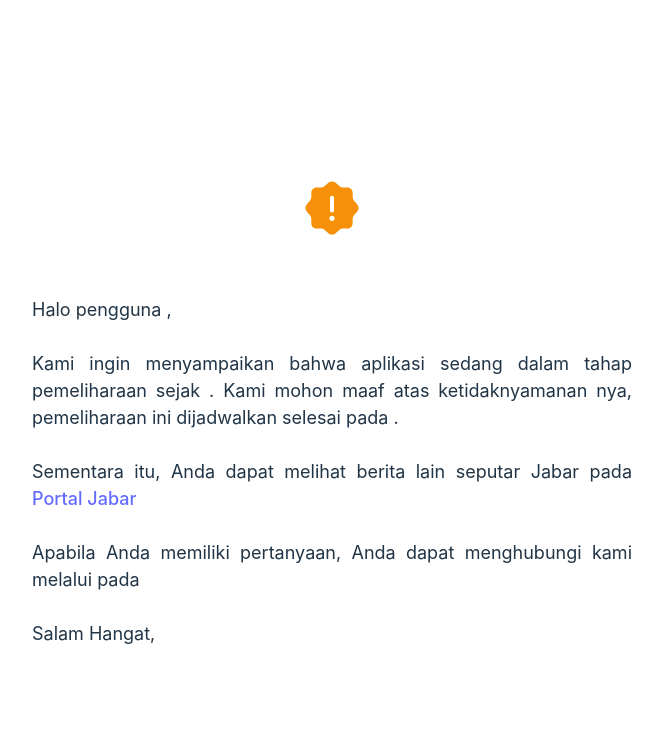
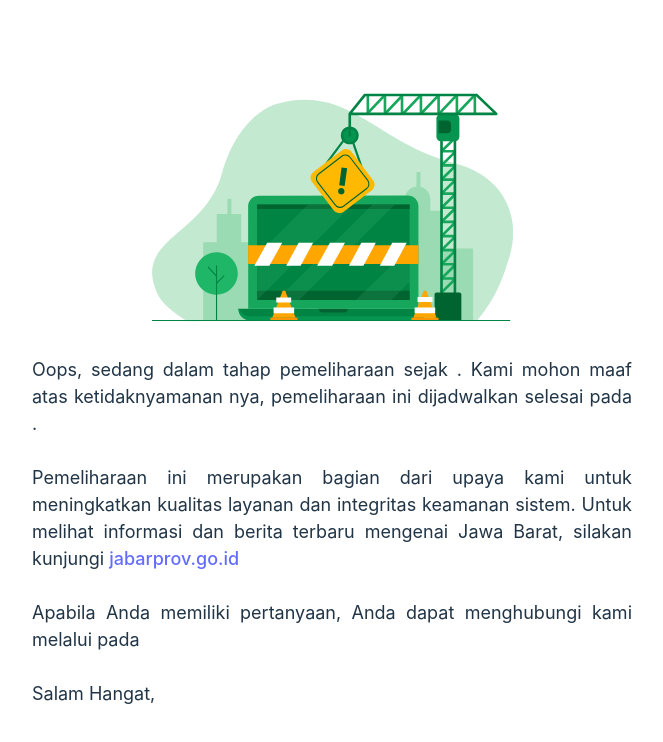
Before and after one commit to jabardigitalservice/maintenance-page, a Nuxt app: page / in a window 1280 px wide. Shown: the top 742 px of the page, without its empty margins (308-971 px from the left). Built offline with nearby package versions, Linux system fonts and the light colour scheme.

Commit message:
feat: update maintenance page

```diff
--- a/app.vue
+++ b/app.vue
@@ -2,31 +2,24 @@
   <div class="app">
     <div class="card">
       <div class="icon">
-        <svg
-          class="logo svelte"
-          width="64"
-          height="64"
-          viewBox="0 0 64 64"
-          fill="none"
-          xmlns="http://www.w3.org/2000/svg"
-        >
-          <path
-            d="M57.4933 28.6399L53.8933 24.4265C53.2267 23.6266 52.6667 22.1332 52.6667 21.0666V16.5332C52.6667 13.7065 50.3467 11.3865 47.52 11.3865H42.9867C41.92 11.3865 40.4 10.8265 39.6 10.1599L35.3867 6.55988C33.5467 4.98655 30.5333 4.98655 28.6933 6.55988L24.4267 10.1599C23.6267 10.8265 22.1333 11.3865 21.0667 11.3865H16.4533C13.6267 11.3865 11.3067 13.7065 11.3067 16.5332V21.0666C11.3067 22.1066 10.7733 23.5999 10.1067 24.3999L6.50668 28.6399C4.96001 30.5065 4.96001 33.4932 6.50668 35.3065L10.1067 39.5466C10.7733 40.3199 11.3067 41.8399 11.3067 42.8799V47.4399C11.3067 50.2666 13.6267 52.5865 16.4533 52.5865H21.0933C22.1333 52.5865 23.6533 53.1466 24.4533 53.8132L28.6667 57.4132C30.5067 58.9866 33.52 58.9866 35.36 57.4132L39.5733 53.8132C40.3733 53.1466 41.8667 52.5865 42.9333 52.5865H47.4667C50.2933 52.5865 52.6133 50.2666 52.6133 47.4399V42.9066C52.6133 41.8399 53.1734 40.3465 53.84 39.5466L57.44 35.3332C59.0667 33.5199 59.0667 30.5065 57.4933 28.6399ZM30 21.6799C30 20.5866 30.9067 19.6799 32 19.6799C33.0933 19.6799 34 20.5866 34 21.6799V34.5599C34 35.6532 33.0933 36.5599 32 36.5599C30.9067 36.5599 30 35.6532 30 34.5599V21.6799ZM32 44.9866C30.5333 44.9866 29.3333 43.7866 29.3333 42.3199C29.3333 40.8532 30.5067 39.6532 32 39.6532C33.4667 39.6532 34.6667 40.8532 34.6667 42.3199C34.6667 43.7866 33.4933 44.9866 32 44.9866Z"
-            fill="#F79009"
-          />
-        </svg>
+        <img
+          src="@/assets/images/under-construction.svg"
+          alt="ilustrasi halaman sedang dalam pengembangan"
+          width="363px"
+          height="229px"
+          class="max-w-full object-cover object-center mb-8 mx-auto"
+        />
       </div>
-      <p>Halo pengguna {{ targetUser }},</p>
-      <p>
-        Kami ingin menyampaikan bahwa aplikasi {{ targetUser }} sedang dalam
-        tahap pemeliharaan sejak {{ startDate }}. Kami mohon maaf atas
+      <p class="font-lora text-[21px] leading-[34px] text-green-700 font-bold mb-4 text-center">
+        Oops, {{ targetUser }} sedang dalam tahap pemeliharaan sejak {{ startDate }}. Kami mohon maaf atas
         ketidaknyamanan nya, pemeliharaan ini dijadwalkan selesai pada
         {{ endDate }}.
       </p>
       <p>
-        Sementara itu, Anda dapat melihat berita lain seputar Jabar pada
+        Pemeliharaan ini merupakan bagian dari upaya kami untuk meningkatkan kualitas layanan dan integritas keamanan sistem.
+        Untuk melihat informasi dan berita terbaru mengenai Jawa Barat, silakan kunjungi
         <a href="https://jabarprov.go.id" target="_blank" rel="noreferrer"
-          >Portal Jabar</a
+          >jabarprov.go.id</a
         >
       </p>
       <p>
```
Also changed, not shown: assets/images/under-construction.svg (added).
